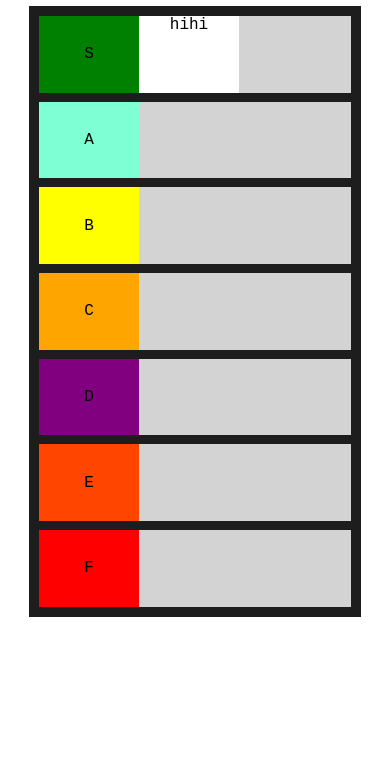
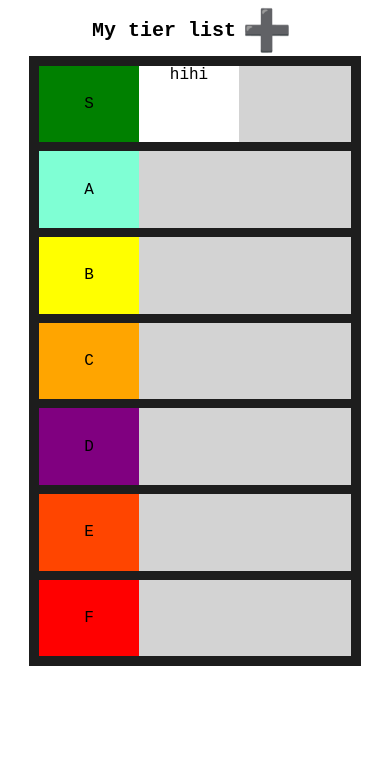
Before and after one commit to TitouanML/tierList, a plain HTML site: page index.html in a window 390 px wide. Shown: the part 74-844 px from the top of the page. Drawn offline with Linux system fonts and the light colour scheme.

Commit message:
synchro repo

```diff
--- a/index.html
+++ b/index.html
@@ -1,6 +1,7 @@
 <!DOCTYPE html>
 <html lang="fr">
 <head>
+    <meta name="description" content="random tier list webapp">
     <meta charset="UTF-8">
     <meta name="viewport" content="width=device-width, initial-scale=1.0">
     <link rel="stylesheet" href="/style.css">
@@ -12,6 +13,10 @@
     </header>
 
     <main>
+        <span class="headerContainer">
+            <h1>My tier list</h1>
+            <button id="addCard">➕</button>
+        </span>
         <div id="board">
             <div class="row">
                 <div class="label">S</div>
--- a/style.css
+++ b/style.css
@@ -43,4 +43,17 @@
         width: 100px;
         background-color: white;
     }
+
+    .headerContainer{
+        display: flex;
+        justify-content: center;
+        font-size: 10px;
+    }
+
+    #addCard{
+        background: none;
+        border: none;
+        font-size:40px;
+        cursor: pointer;
+    }
 }
```
